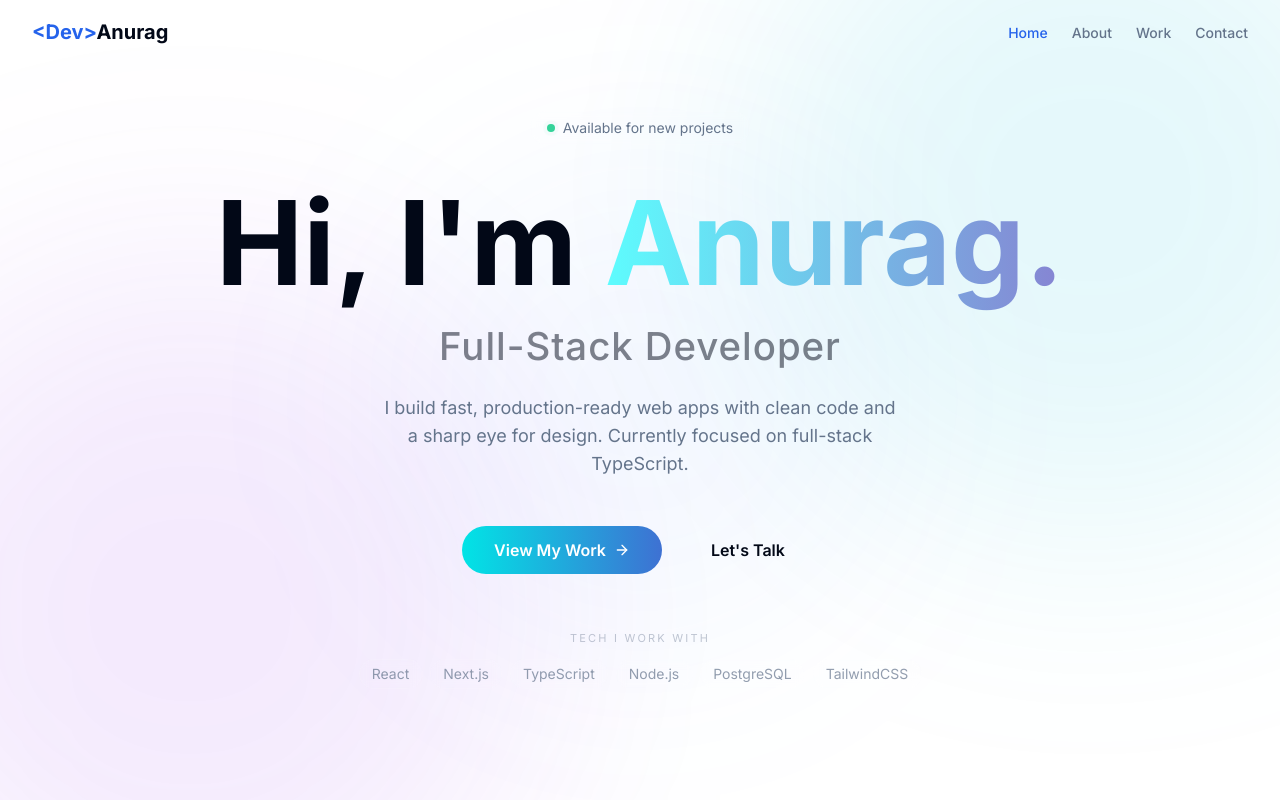
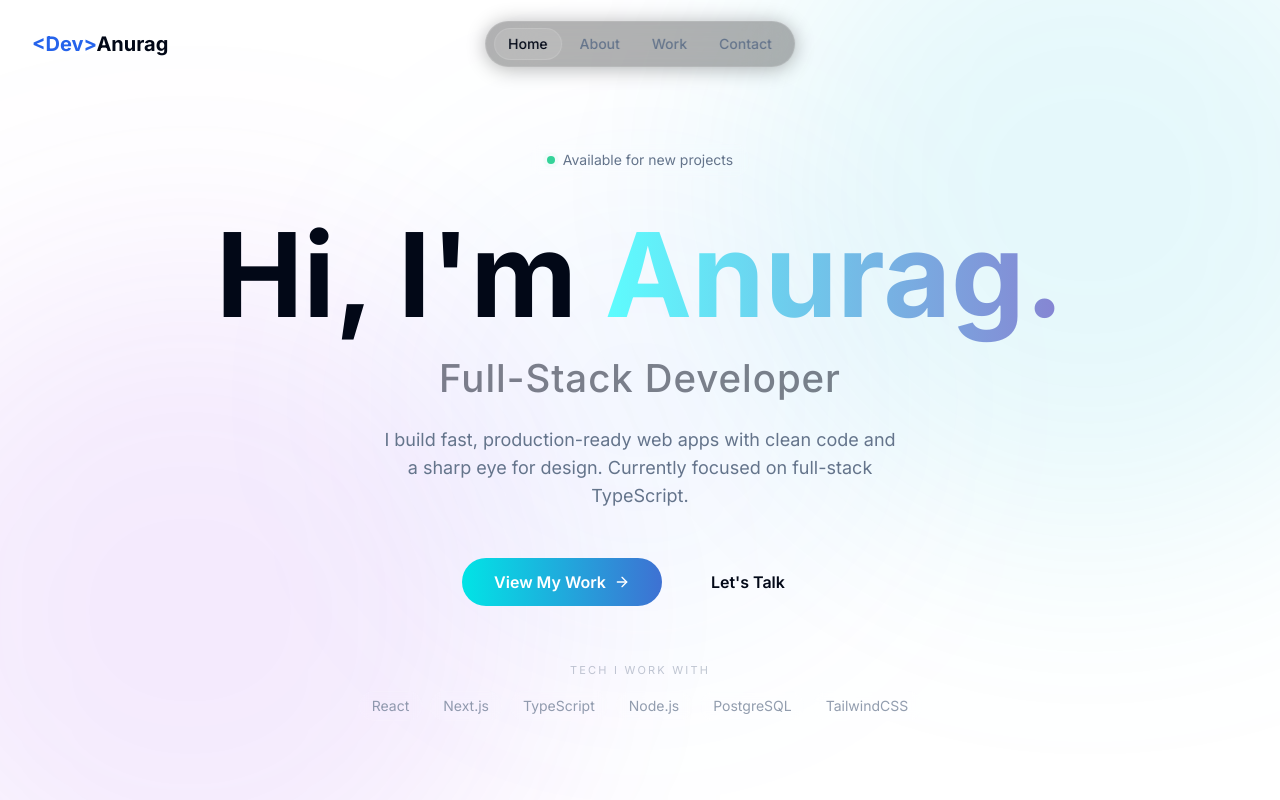
Before and after one commit to dev-anurag-singh/dev-anurag, a Next.js app: page / in a window 1280 px wide. Built offline with nearby package versions, Linux system fonts and the light colour scheme.

Commit message:
feat: update navbar

```diff
--- a/components/hero.tsx
+++ b/components/hero.tsx
@@ -16,15 +16,11 @@ const techStack = [
 
 export default function Hero() {
   return (
-    <section
-      id="home"
-      className="relative h-dvh flex flex-col items-center justify-center overflow-hidden"
-    >
+    <section id="home" className="relative h-dvh flex flex-col overflow-hidden">
       {/* Subtle dot grid */}
       <div className="absolute inset-0 bg-[radial-gradient(rgba(255,255,255,0.04)_1px,transparent_1px)] bg-[size:32px_32px] [mask-image:radial-gradient(ellipse_70%_70%_at_50%_50%,black_30%,transparent_100%)]" />
 
-      <div className="container flex flex-col py-16 md:py-28 px-4 items-center justify-center text-center z-10 max-w-5xl">
-
+      <div className="flex-1 flex flex-col items-center justify-center px-4 pt-16 z-10 w-full max-w-5xl mx-auto text-center">
         {/* Available badge */}
         <motion.div
           initial={{ opacity: 0, y: 10 }}
@@ -112,7 +108,7 @@ export default function Hero() {
             Tech I work with
           </p>
           <div className="flex flex-wrap justify-center gap-2">
-            {techStack.map((tech) => (
+            {techStack.map(tech => (
               <span
                 key={tech}
                 className="px-3 py-1 text-xs md:text-sm rounded-full bg-white/[0.04] border border-white/[0.08] text-muted-foreground/70 backdrop-blur-sm"
@@ -123,7 +119,6 @@ export default function Hero() {
           </div>
         </motion.div>
       </div>
-
     </section>
   );
 }
--- a/components/navbar.tsx
+++ b/components/navbar.tsx
@@ -4,9 +4,6 @@ import * as React from "react";
 import Link from "next/link";
 import { motion } from "framer-motion";
 import { cn } from "@/lib/utils";
-import { Button } from "@/components/ui/button";
-import { Sheet, SheetContent, SheetTrigger } from "@/components/ui/sheet";
-import { Menu } from "lucide-react";
 import { usePathname } from "next/navigation";
 
 const navItems = [
@@ -17,94 +14,49 @@ const navItems = [
 ];
 
 export const Navbar = () => {
-  const [isScrolled, setIsScrolled] = React.useState(false);
   const pathname = usePathname();
 
-  React.useEffect(() => {
-    const handleScroll = () => {
-      if (window.scrollY > 50) {
-        setIsScrolled(true);
-      } else {
-        setIsScrolled(false);
-      }
-    };
-
-    handleScroll();
-
-    window.addEventListener("scroll", handleScroll);
-    return () => window.removeEventListener("scroll", handleScroll);
-  }, []);
+  const isActive = (href: string) =>
+    href === "/" ? pathname === "/" : pathname.startsWith(href);
 
   return (
     <motion.header
-      initial={{ y: -100 }}
-      animate={{ y: 0 }}
-      className={cn(
-        "fixed top-0 z-50 w-full transition-all duration-300",
-        isScrolled
-          ? "bg-black/30 backdrop-blur-xl border-b border-white/[0.08]"
-          : "bg-transparent"
-      )}
+      initial={{ y: -100, opacity: 0 }}
+      animate={{ y: 0, opacity: 1 }}
+      transition={{ duration: 0.4, ease: "easeOut" }}
+      className="fixed top-4 left-0 right-0 z-50 flex items-center h-14 px-5 md:px-8 pointer-events-none"
     >
-      <div className="pl-8 pr-5 md:px-8 md:container flex h-16 items-center justify-between">
-        <Link href="/" className="flex items-center space-x-2">
-          <motion.div
-            initial={{ opacity: 0, scale: 0.8 }}
-            animate={{ opacity: 1, scale: 1 }}
-            transition={{ duration: 0.5 }}
-            className="font-bold text-xl"
-          >
-            <span className="text-primary">{`<Dev>`}</span>Anurag
-          </motion.div>
-        </Link>
+      {/* Logo — hidden on mobile */}
+      <Link href="/" className="hidden md:block font-bold text-xl pointer-events-auto">
+        <span className="text-primary">{`<Dev>`}</span>Anurag
+      </Link>
 
-        <nav className="hidden md:flex items-center space-x-6">
-          {navItems.map((item, index) => (
-            <motion.div
+      {/* Pill nav — centered on all screens */}
+      <nav className="pointer-events-auto absolute left-1/2 -translate-x-1/2">
+        <div className="flex items-center gap-1 px-2 py-1.5 rounded-full border border-white/[0.10] bg-black/30 backdrop-blur-xl shadow-[0_2px_20px_rgba(0,0,0,0.3)]">
+          {navItems.map((item) => (
+            <Link
               key={item.name}
-              initial={{ opacity: 0, y: -10 }}
-              animate={{ opacity: 1, y: 0 }}
-              transition={{ delay: index * 0.1 }}
+              href={item.href}
+              className={cn(
+                "relative px-3.5 py-1.5 text-sm font-medium rounded-full transition-colors duration-200",
+                isActive(item.href)
+                  ? "text-foreground"
+                  : "text-muted-foreground hover:text-foreground"
+              )}
             >
-              <Link
-                href={item.href}
-                className={cn(
-                  "text-sm font-medium transition-colors hover:text-primary",
-                  (item.href === "/" ? pathname === "/" : pathname.startsWith(item.href))
-                    ? "text-primary"
-                    : "text-muted-foreground"
-                )}
-              >
-                {item.name}
-              </Link>
-            </motion.div>
+              {isActive(item.href) && (
+                <motion.div
+                  layoutId="active-pill"
+                  className="absolute inset-0 rounded-full bg-white/[0.10] border border-white/[0.12]"
+                  transition={{ type: "spring", stiffness: 400, damping: 35 }}
+                />
+              )}
+              <span className="relative z-10">{item.name}</span>
+            </Link>
           ))}
-        </nav>
-
-        <div className="md:hidden">
-          <Sheet>
-            <SheetTrigger asChild>
-              <Button variant="ghost" size="icon">
-                <Menu className="h-5 w-5" />
-                <span className="sr-only">Toggle menu</span>
-              </Button>
-            </SheetTrigger>
-            <SheetContent side="right">
-              <nav className="flex flex-col space-y-4 mt-8">
-                {navItems.map(item => (
-                  <Link
-                    key={item.name}
-                    href={item.href}
-                    className="text-lg font-medium transition-colors hover:text-primary"
-                  >
-                    {item.name}
-                  </Link>
-                ))}
-              </nav>
-            </SheetContent>
-          </Sheet>
         </div>
-      </div>
+      </nav>
     </motion.header>
   );
 };
```
